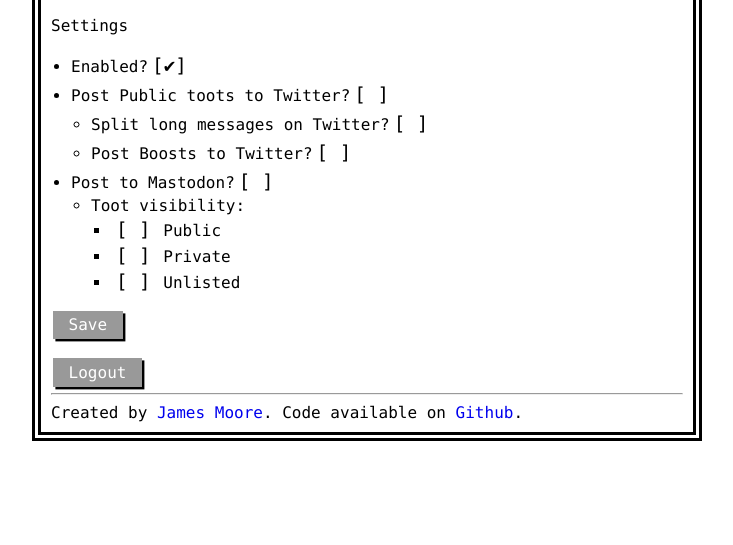
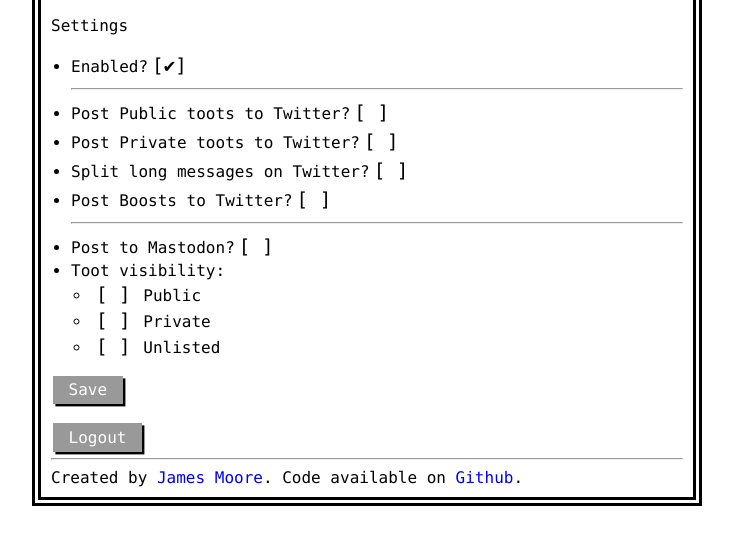
Before and after one commit to FedStoa/moa, a Flask app: template moa/templates/index.html.j2 in a window 1280 px wide. Shown: the part 205-750 px from the top of the page, without its empty margins (273-1006 px from the left). Run offline with Flask 2, Linux system fonts and the light colour scheme; the template is opened without the code that fills it: values that come from a table or form of the project are taken from there, others are empty; the visitor is signed in with stand-in values (Sample User, id 1); parts of the project's set-up code (start-up, migrations or seed data) failed here and were passed over; some libraries are stand-ins or nearby versions.

Commit message:
support tweeting private toots

```diff
--- a/moa/forms.py
+++ b/moa/forms.py
@@ -7,6 +7,7 @@ class SettingsForm(FlaskForm):
     enabled = BooleanField('Enabled?')
 
     post_to_twitter = BooleanField('Post Public toots to Twitter?')
+    post_private_to_twitter = BooleanField('Post Private toots to Twitter?')
     post_boosts_to_twitter = BooleanField('Post Boosts to Twitter?')
     split_twitter_messages = BooleanField('Split long messages on Twitter?')
 
--- a/moa/models.py
+++ b/moa/models.py
@@ -48,6 +48,7 @@ class Bridge(Base):
 
 class Settings:
     post_to_twitter = True
+    post_private_to_twitter = False
     split_twitter_messages = True
     post_boosts_to_twitter = True
     post_to_mastodon = True
--- a/moa/templates/index.html.j2
+++ b/moa/templates/index.html.j2
@@ -59,15 +59,14 @@
             <form method="POST" action="{{ url_for('options') }}">
                 <ul>
                     <li>{{ form.enabled.label }}{{ form.enabled(checked=enabled) }}</li>
+                    <hr>
                     <li>{{ form.post_to_twitter.label }}{{ form.post_to_twitter }}</li>
-                    <ul>
-                        <li>{{ form.split_twitter_messages.label }}{{ form.split_twitter_messages }}</li>
-                        <li>{{ form.post_boosts_to_twitter.label }}{{ form.post_boosts_to_twitter }}</li>
-                    </ul>
+                    <li>{{ form.post_private_to_twitter.label }}{{ form.post_private_to_twitter }}</li>
+                    <li>{{ form.split_twitter_messages.label }}{{ form.split_twitter_messages }}</li>
+                    <li>{{ form.post_boosts_to_twitter.label }}{{ form.post_boosts_to_twitter }}</li>
+                    <hr>
                     <li>{{ form.post_to_mastodon.label }}{{ form.post_to_mastodon }}</li>
-                    <ul>
-                        <li>{{ form.toot_visibility.label }}: {{ form.toot_visibility }}</li>
-                    </ul>
+                    <li>{{ form.toot_visibility.label }}: {{ form.toot_visibility }}</li>
                 </ul>
                 {{ form.csrf_token }}
                 <input type="submit" value="Save">
```
Also changed, not shown: moa/toot.py (+6 -2 lines).
